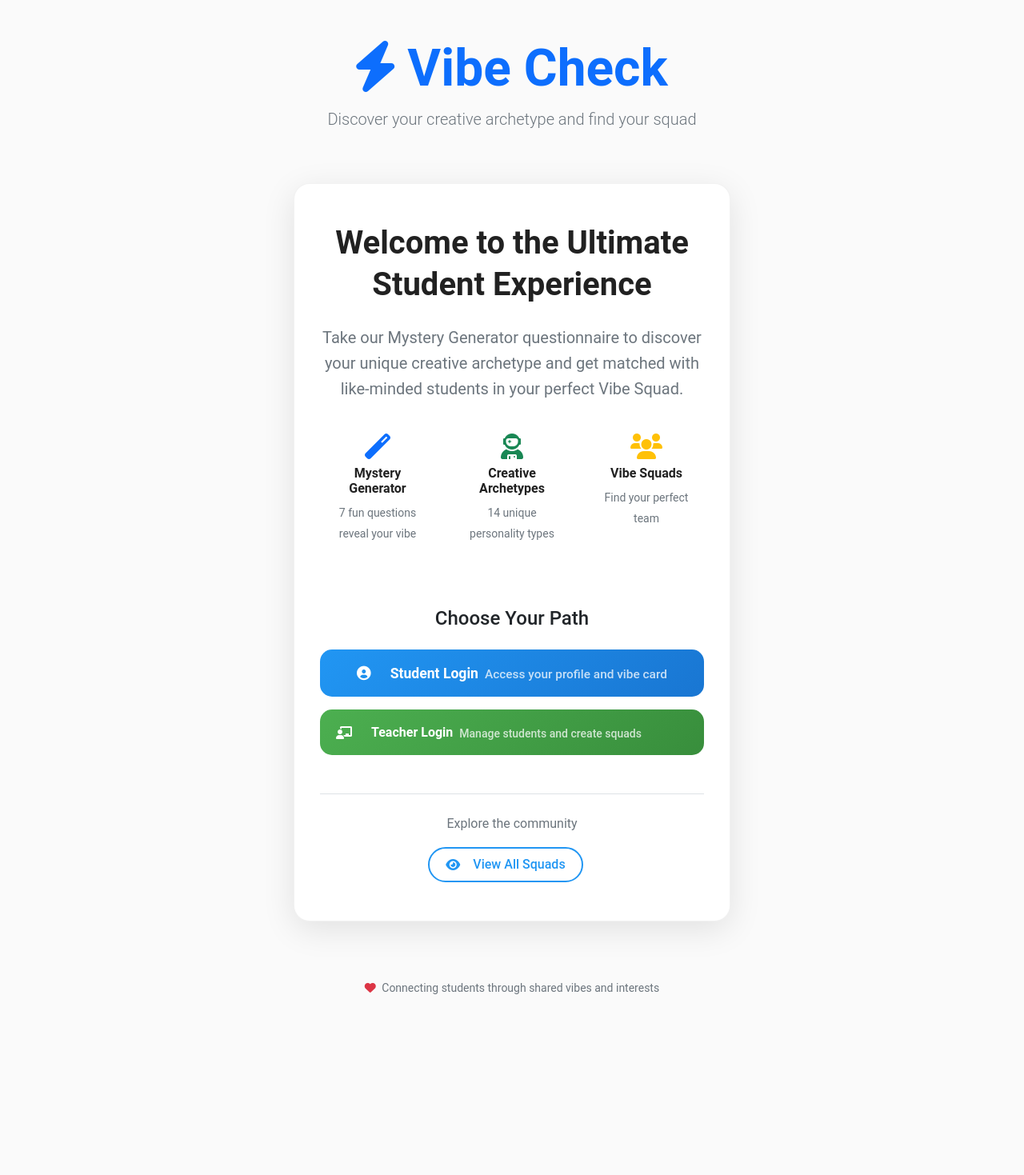
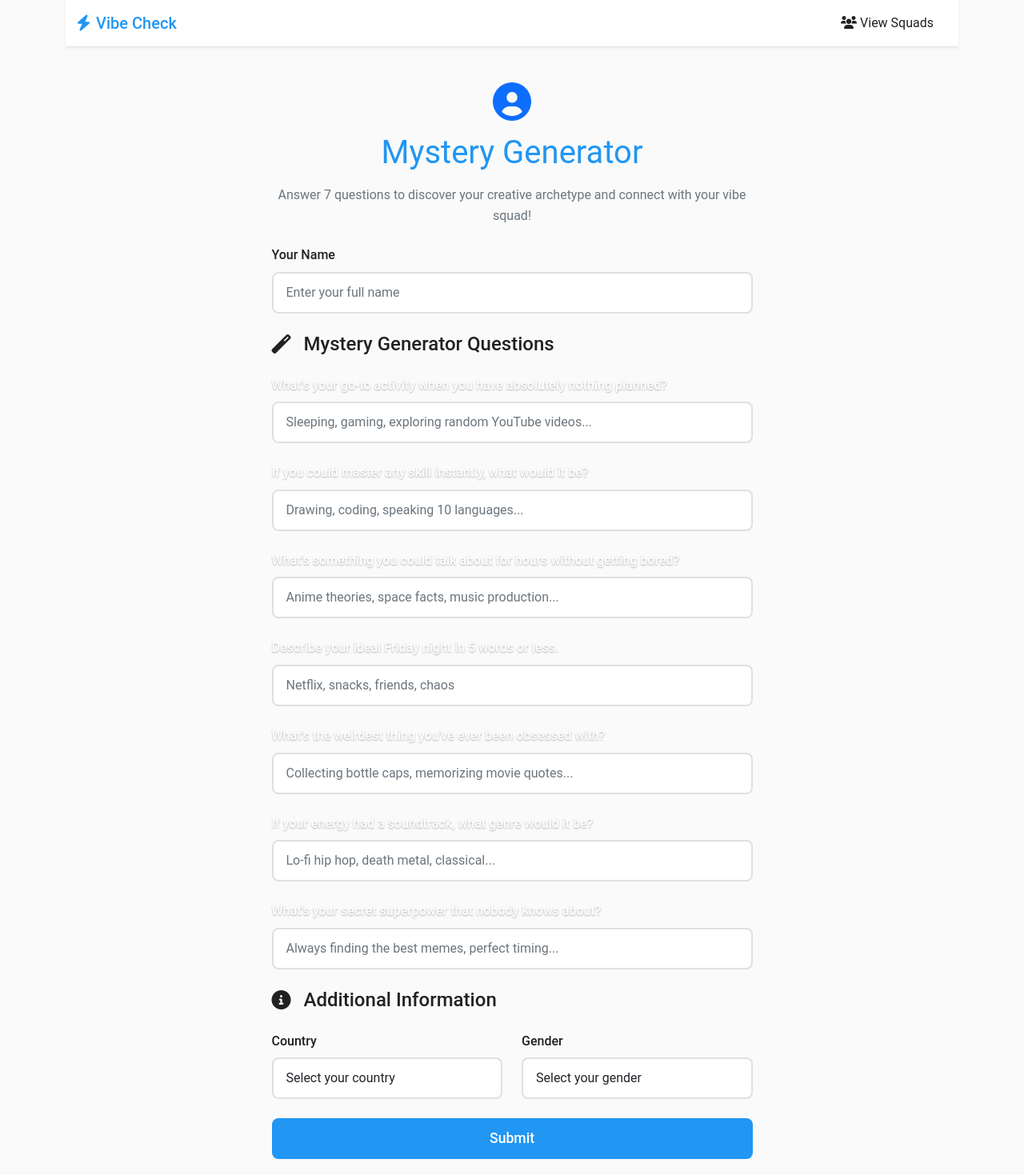
Before and after one commit to PhanAnh-V/StudentVibe, a Flask app: page / in a window 1280 px wide. Shown: the whole page at 80% size. Before the commit the page ends 1243 px from the top, so only its background shows below. Run offline with Flask 3, Linux system fonts and the light colour scheme; the visitor is signed in with stand-in values (Sample User, id 1).

Commit message:
Add password protection to the questionnaire and session management
Implements a SessionSettings model with password generation and adds session password authentication to the student questionnaire form.

Replit-Commit-Author: Agent
Replit-Commit-Session-Id: f68340ac-26b8-4933-9058-301e97376e47
Replit-Commit-Screenshot-Url: https://storage.googleapis.com/screenshot-production-us-central1/5cd99704-f3ff-4a42-b052-420f8a7cec5c/0e09fe0f-78e7-41b9-880a-31cafdc12855.jpg

```diff
--- a/routes.py
+++ b/routes.py
@@ -1,6 +1,6 @@
 from flask import render_template, request, redirect, url_for, flash, session, jsonify
 from app import app, db
-from models import Student
+from models import Student, SessionSettings
 from forms import StudentForm, TeacherLoginForm, StudentLoginForm
 import logging
 import re
@@ -9,8 +9,74 @@ from ai_recommendations import generate_interest_recommendations, enhance_archet
 
 @app.route('/')
 def index():
-    """Clean landing page with login options"""
-    return render_template('index.html')
+    """Landing page with session password protection"""
+    # Check if user is authenticated with session password
+    if not session.get('session_authenticated'):
+        return render_template('session_password.html')
+
+    # If authenticated, show the questionnaire form
+    form = StudentForm()
+    return render_template('questionnaire.html', form=form)
+
+@app.route('/session-auth', methods=['POST'])
+def session_auth():
+    """Handle session password authentication"""
+    entered_password = request.form.get('session_password', '').strip().upper()
+    current_password = SessionSettings.get_current_password()
+
+    if entered_password == current_password:
+        session['session_authenticated'] = True
+        flash('Welcome! You can now fill out the questionnaire.', 'success')
+        return redirect(url_for('index'))
+    else:
+        flash('Incorrect session password. Please try again.', 'error')
+        return redirect(url_for('index'))
+
+@app.route('/submit-form', methods=['POST'])
+def submit_form():
+    """Handle questionnaire form submission"""
+    if not session.get('session_authenticated'):
+        flash('Please enter the session password first.', 'error')
+        return redirect(url_for('index'))
+
+    form = StudentForm()
+    if form.validate_on_submit():
+        try:
+            # Create new student record
+            student = Student(
+                name=form.name.data,
+                question1=form.question1.data,
+                question2=form.question2.data,
+                question3=form.question3.data,
+                question4=form.question4.data,
+                question5=form.question5.data,
+                question6=form.question6.data,
+                question7=form.question7.data,
+                country=form.country.data,
+                gender=form.gender.data
+            )
+
+            db.session.add(student)
+            db.session.commit()
+
+            logging.info(f"New student registered: {student.name} (ID: {student.id})")
+            flash(f'Thank you {student.name}! Your responses have been saved. Your Student ID is: {student.id}', 'success')
+
+            # Clear session authentication so form can't be submitted again
+            session.pop('session_authenticated', None)
+
+            return redirect(url_for('success'))
+        except Exception as e:
+            db.session.rollback()
+            logging.error(f"Error saving student: {e}")
+            flash('An error occurred while saving your responses. Please try again.', 'error')
+
+    # If form validation fails, show errors
+    for field, errors in form.errors.items():
+        for error in errors:
+            flash(f'{field}: {error}', 'error')
+
+    return render_template('questionnaire.html', form=form)
 
 @app.route('/success')
 def success():
@@ -168,10 +234,27 @@ def teacher():
         }
         students_with_interests.append(student_dict)
 
+    # Get current session password
+    current_session_password = SessionSettings.get_current_password()
+
     return render_template('teacher.html',
                          students=students_with_interests,
                          solo_students=solo_students,
-                         ai_advice=ai_advice)
+                         ai_advice=ai_advice,
+                         session_password=current_session_password)
+
+@app.route('/teacher/new-session-password', methods=['POST'])
+def new_session_password():
+    """Generate new session password for teacher"""
+    if not session.get('teacher_authenticated'):
+        flash('Please login to access this feature.', 'error')
+        return redirect(url_for('teacher_login'))
+
+    new_password = SessionSettings.update_password()
+    flash(f'New session password generated: {new_password}', 'success')
+    logging.info(f"Teacher generated new session password: {new_password}")
+
+    return redirect(url_for('teacher'))
 
 @app.route('/teacher/logout')
 def teacher_logout():
--- a/static/css/style.css
+++ b/static/css/style.css
@@ -419,6 +419,32 @@ body {
     .dashboard-section {
         padding: 1rem;
     }
+}
+
+/* Session Control Styling */
+.session-password-display {
+    background: #f8f9fa;
+    padding: 1rem;
+    border-radius: 8px;
+    border: 1px solid #e9ecef;
+}
+
+.password-container {
+    display: flex;
+    align-items: center;
+    margin: 0.5rem 0;
+}
+
+.session-password-code {
+    background: #2196F3;
+    color: white;
+    padding: 0.5rem 1rem;
+    border-radius: 6px;
+    font-family: 'Courier New', monospace;
+    font-size: 1.2rem;
+    font-weight: bold;
+    letter-spacing: 2px;
+    border: 2px solid #1976D2;
 }
 
 /* Section title styling for new layout */
--- /dev/null
+++ b/templates/questionnaire.html
@@ -0,0 +1,205 @@
+<!DOCTYPE html>
+<html lang="en">
+<head>
+    <meta charset="UTF-8">
+    <meta name="viewport" content="width=device-width, initial-scale=1.0">
+    <title>Student Questionnaire - Vibe Check</title>
+    <link href="https://cdn.jsdelivr.net/npm/bootstrap@5.1.3/dist/css/bootstrap.min.css" rel="stylesheet">
+    <link href="https://cdnjs.cloudflare.com/ajax/libs/font-awesome/6.0.0/css/all.min.css" rel="stylesheet">
+    <link href="{{ url_for('static', filename='css/style.css') }}" rel="stylesheet">
+</head>
+<body>
+    <div class="container">
+        <!-- Navigation -->
+        <nav class="navbar navbar-expand-lg navbar-light mb-4">
+            <div class="container-fluid">
+                <a class="navbar-brand" href="{{ url_for('index') }}">
+                    <i class="fas fa-bolt me-2"></i>Vibe Check
+                </a>
+                <div class="navbar-nav ms-auto">
+                    <a class="nav-link" href="{{ url_for('squads') }}">
+                        <i class="fas fa-users me-1"></i>View Squads
+                    </a>
+                </div>
+            </div>
+        </nav>
+
+        <div class="row justify-content-center">
+            <div class="col-md-8 col-lg-7">
+                <div class="form-container">
+                    <div class="text-center mb-4">
+                        <i class="fas fa-user-circle fa-3x text-primary mb-3"></i>
+                        <h2 class="form-title">Mystery Generator</h2>
+                        <p class="text-muted">Answer 7 questions to discover your creative archetype and connect with your vibe squad!</p>
+                    </div>
+
+                    <!-- Flash Messages -->
+                    {% with messages = get_flashed_messages(with_categories=true) %}
+                        {% if messages %}
+                            {% for category, message in messages %}
+                                <div class="alert alert-{{ 'danger' if category == 'error' else category }} alert-dismissible fade show" role="alert">
+                                    {{ message }}
+                                    <button type="button" class="btn-close" data-bs-dismiss="alert"></button>
+                                </div>
+                            {% endfor %}
+                        {% endif %}
+                    {% endwith %}
+
+                    <form action="{{ url_for('submit_form') }}" method="POST" novalidate>
+                        {{ form.hidden_tag() }}
+
+                        <!-- Name Field -->
+                        <div class="form-group mb-4">
+                            {{ form.name.label(class="form-label") }}
+                            {{ form.name(class="form-control") }}
+                            {% if form.name.errors %}
+                                <div class="invalid-feedback d-block">
+                                    {% for error in form.name.errors %}
+                                        {{ error }}
+                                    {% endfor %}
+                                </div>
+                            {% endif %}
+                        </div>
+
+                        <!-- Mystery Generator Questions -->
+                        <div class="questions-section">
+                            <h4 class="section-title mb-4">
+                                <i class="fas fa-magic me-2"></i>
+                                Mystery Generator Questions
+                            </h4>
+
+                            <div class="form-group mb-4">
+                                {{ form.question1.label(class="form-label question-label") }}
+                                {{ form.question1(class="form-control") }}
+                                {% if form.question1.errors %}
+                                    <div class="invalid-feedback d-block">
+                                        {% for error in form.question1.errors %}
+                                            {{ error }}
+                                        {% endfor %}
+                                    </div>
+                                {% endif %}
+                            </div>
+
+                            <div class="form-group mb-4">
+                                {{ form.question2.label(class="form-label question-label") }}
+                                {{ form.question2(class="form-control") }}
+                                {% if form.question2.errors %}
+                                    <div class="invalid-feedback d-block">
+                                        {% for error in form.question2.errors %}
+                                            {{ error }}
+                                        {% endfor %}
+                                    </div>
+                                {% endif %}
+                            </div>
+
+                            <div class="form-group mb-4">
+                                {{ form.question3.label(class="form-label question-label") }}
+                                {{ form.question3(class="form-control") }}
+                                {% if form.question3.errors %}
+                                    <div class="invalid-feedback d-block">
+                                        {% for error in form.question3.errors %}
+                                            {{ error }}
+                                        {% endfor %}
+                                    </div>
+                                {% endif %}
+                            </div>
+
+                            <div class="form-group mb-4">
+                                {{ form.question4.label(class="form-label question-label") }}
+                                {{ form.question4(class="form-control") }}
+                                {% if form.question4.errors %}
+                                    <div class="invalid-feedback d-block">
+                                        {% for error in form.question4.errors %}
+                                            {{ error }}
+                                        {% endfor %}
+                                    </div>
+                                {% endif %}
+                            </div>
+
+                            <div class="form-group mb-4">
+                                {{ form.question5.label(class="form-label question-label") }}
+                                {{ form.question5(class="form-control") }}
+                                {% if form.question5.errors %}
+                                    <div class="invalid-feedback d-block">
+                                        {% for error in form.question5.errors %}
+                                            {{ error }}
+                                        {% endfor %}
+                                    </div>
+                                {% endif %}
+                            </div>
+
+                            <div class="form-group mb-4">
+                                {{ form.question6.label(class="form-label question-label") }}
+                                {{ form.question6(class="form-control") }}
+                                {% if form.question6.errors %}
+                                    <div class="invalid-feedback d-block">
+                                        {% for error in form.question6.errors %}
+                                            {{ error }}
+                                        {% endfor %}
+                                    </div>
+                                {% endif %}
+                            </div>
+
+                            <div class="form-group mb-4">
+                                {{ form.question7.label(class="form-label question-label") }}
+                                {{ form.question7(class="form-control") }}
+                                {% if form.question7.errors %}
+                                    <div class="invalid-feedback d-block">
+                                        {% for error in form.question7.errors %}
+                                            {{ error }}
+                                        {% endfor %}
+                                    </div>
+                                {% endif %}
+                            </div>
+                        </div>
+
+                        <!-- Additional Information -->
+                        <div class="additional-info-section">
+                            <h4 class="section-title mb-4">
+                                <i class="fas fa-info-circle me-2"></i>
+                                Additional Information
+                            </h4>
+
+                            <div class="row">
+                                <div class="col-md-6">
+                                    <div class="form-group mb-4">
+                                        {{ form.country.label(class="form-label") }}
+                                        {{ form.country(class="form-control") }}
+                                        {% if form.country.errors %}
+                                            <div class="invalid-feedback d-block">
+                                                {% for error in form.country.errors %}
+                                                    {{ error }}
+                                                {% endfor %}
+                                            </div>
+                                        {% endif %}
+                                    </div>
+                                </div>
+
+                                <div class="col-md-6">
+                                    <div class="form-group mb-4">
+                                        {{ form.gender.label(class="form-label") }}
+                                        {{ form.gender(class="form-control") }}
+                                        {% if form.gender.errors %}
+                                            <div class="invalid-feedback d-block">
+                                                {% for error in form.gender.errors %}
+                                                    {{ error }}
+                                                {% endfor %}
+                                            </div>
+                                        {% endif %}
+                                    </div>
+                                </div>
+                            </div>
+                        </div>
+
+                        <div class="d-grid">
+                            {{ form.submit(class="btn btn-primary btn-lg") }}
+                        </div>
+                    </form>
+                </div>
+            </div>
+        </div>
+    </div>
+
+    <script src="https://cdn.jsdelivr.net/npm/bootstrap@5.1.3/dist/js/bootstrap.bundle.min.js"></script>
+</body>
+</html>
```
Also changed, not shown: models.py (+44 -0 lines), replit.md (+4 -0 lines), templates/session_password.html (added, +135 -0 lines), templates/teacher.html (+72 -0 lines).
